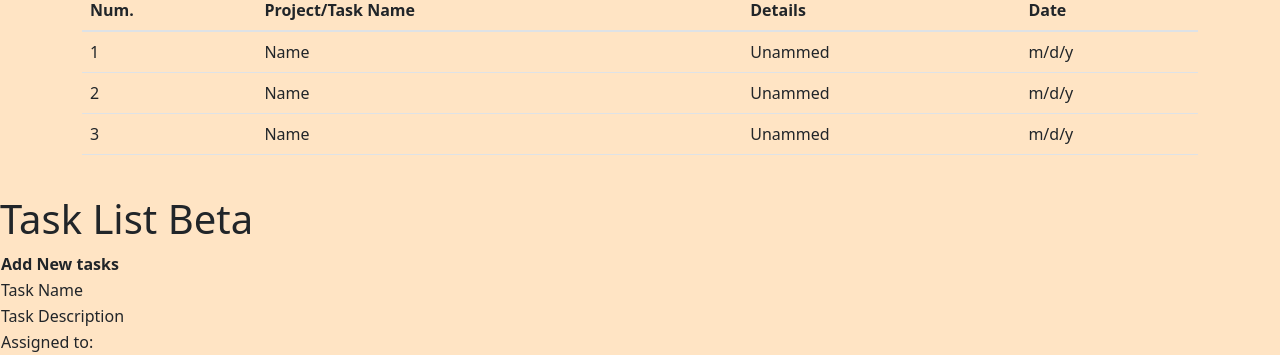
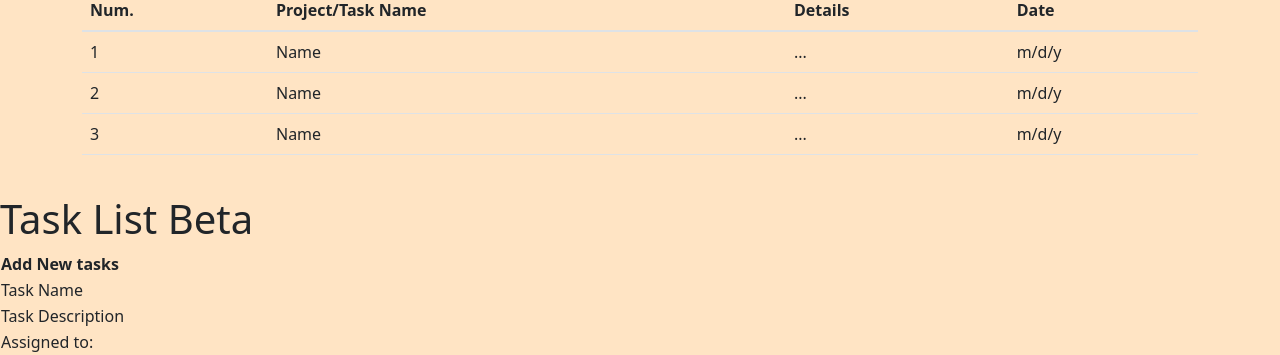
Before and after one commit to ttrgear/Task-List-Final-Project-Collaboration-, a plain HTML site: page index.html in a window 1280 px wide. Shown: the part 761-1116 px from the top of the page. Drawn offline with nearby package versions, Linux system fonts and the light colour scheme; files that its build step writes are made by us from their sources.

Commit message:
details update

```diff
--- a/index.html
+++ b/index.html
@@ -82,19 +82,19 @@
                     <tr>
                         <td>1</td>
                         <td>Name</td>
-                        <td>Unammed</td>
+                        <td>...</td>
                         <td>m/d/y</td>
                     </tr>
                     <tr>
                         <td>2</td>
                         <td>Name</td>
-                        <td>Unammed</td>
+                        <td>...</td>
                         <td>m/d/y</td>
                     </tr>
                     <tr>
                         <td>3</td>
                         <td>Name</td>
-                        <td>Unammed</td>
+                        <td>...</td>
                         <td>m/d/y</td>
                     </tr>
                 </tbody>
```
